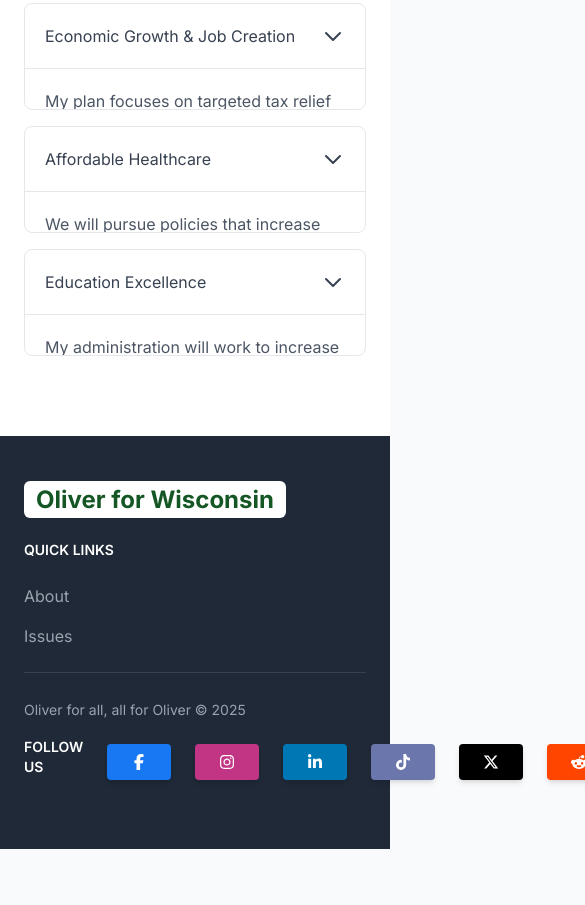
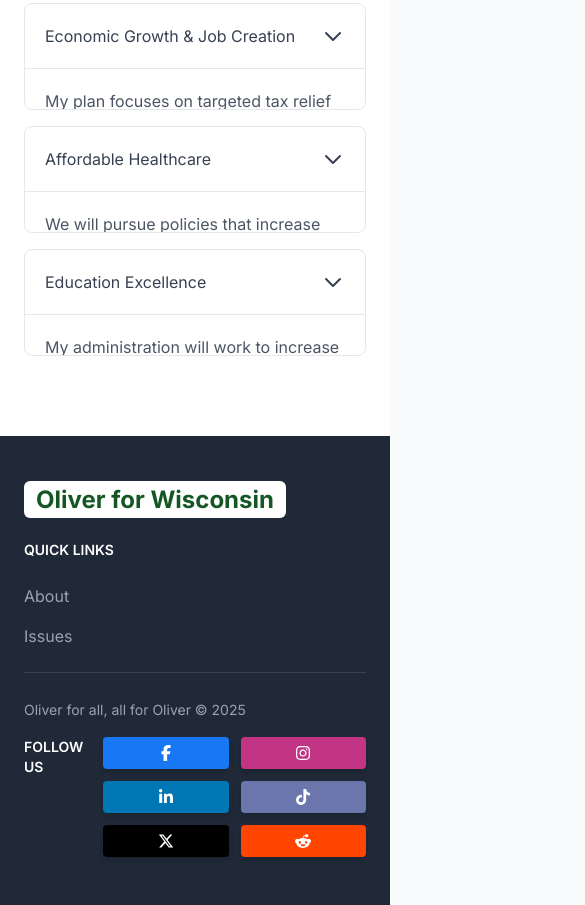
Before and after one commit to OliverCarranza/OliverCarranza.github.io, a plain HTML site: page index.html in a window 390 px wide. Shown: the part 2948-3853 px from the top of the page, 585 px wide, since content can reach past the window. Before the commit the page ends 3797 px from the top, so only its background shows below. Drawn offline with nearby package versions, Linux system fonts and the light colour scheme.

Commit message:
Refactor social icons layout in footer
Replaces button-wrapped social links with accessible anchor tags and arranges them in a responsive grid for mobile and horizontal flex for larger screens. Improves semantic structure, accessibility, and visual consistency of the social icons section.

```diff
--- a/index.html
+++ b/index.html
@@ -281,75 +281,54 @@
                 <hr class="my-6 border-gray-700 sm:mx-auto lg:my-8" />
                 <div class="sm:flex sm:items-center sm:justify-between">
                     <span class="text-sm text-gray-400 sm:text-center">Oliver for all, all for Oliver &copy; 2025 </span>
-                    <div class="flex mt-4 space-x-6 sm:justify-center sm:mt-0">
+                    <div class="flex mt-4 sm:justify-center sm:mt-0">
                         <!-- Social Icons -->
-                        <h2 class="mb-6 text-sm font-semibold uppercase">Follow us</h2>
+                        <div class="mr-4">
+                            <h2 class="mb-2 text-sm font-semibold uppercase">Follow us</h2>
+                        </div>
+                        <!-- Grid on mobile (2 columns x 3 rows), horizontal on sm+ -->
+                        <div class="grid grid-cols-2 gap-3 sm:flex sm:space-x-6 sm:items-center w-full">
                             <!-- Facebook -->
-                        <button>
-                            <a href="https://www.google.com" target="_blank" type="button" data-twe-ripple-init data-twe-ripple-color="light" class="mb-2 inline-block rounded bg-[#1877f2] px-6 py-2.5 text-xs font-medium uppercase leading-normal text-white shadow-md transition duration-150 ease-in-out hover:shadow-lg focus:shadow-lg focus:outline-none focus:ring-0 active:shadow-lg">
-                                <span class="[&>svg]:h-4 [&>svg]:w-4">
-                                    <svg xmlns="http://www.w3.org/2000/svg" fill="currentColor" viewBox="0 0 320 512">
-                                        <!--!Font Awesome Free 6.5.1 by @fontawesome - https://fontawesome.com License - https://fontawesome.com/license/free Copyright 2024 Fonticons, Inc. -->
+                            <a href="https://www.google.com" target="_blank" rel="noopener noreferrer" aria-label="Facebook" class="w-full sm:w-auto inline-flex items-center justify-center rounded bg-[#1877f2] px-4 py-2 text-xs font-medium uppercase leading-normal text-white shadow-md transition duration-150 ease-in-out hover:shadow-lg focus:shadow-lg focus:outline-none focus:ring-0 active:shadow-lg">
+                                <svg xmlns="http://www.w3.org/2000/svg" fill="currentColor" viewBox="0 0 320 512" class="h-4 w-4">
                                     <path d="M80 299.3V512H196V299.3h86.5l18-97.8H196V166.9c0-51.7 20.3-71.5 72.7-71.5c16.3 0 29.4 .4 37 1.2V7.9C291.4 4 256.4 0 236.2 0C129.3 0 80 50.5 80 159.4v42.1H14v97.8H80z" />
                                 </svg>
-                                </span>
                             </a>
-                        </button>
+
                             <!-- Instagram -->
-                        <button>
-                            <a href="https://www.google.com" target="_blank" type="button" data-twe-ripple-init data-twe-ripple-color="light" class="mb-2 inline-block rounded bg-[#c13584] px-6 py-2.5 text-xs font-medium uppercase leading-normal text-white shadow-md transition duration-150 ease-in-out hover:shadow-lg focus:shadow-lg focus:outline-none focus:ring-0 active:shadow-lg">
-                                <span class="[&>svg]:h-4 [&>svg]:w-4">
-                                    <svg xmlns="http://www.w3.org/2000/svg" fill="currentColor" viewBox="0 0 448 512">
-                                        <!--!Font Awesome Free 6.5.1 by @fontawesome - https://fontawesome.com License - https://fontawesome.com/license/free Copyright 2024 Fonticons, Inc. -->
+                            <a href="https://www.google.com" target="_blank" rel="noopener noreferrer" aria-label="Instagram" class="w-full sm:w-auto inline-flex items-center justify-center rounded bg-[#c13584] px-4 py-2 text-xs font-medium uppercase leading-normal text-white shadow-md transition duration-150 ease-in-out hover:shadow-lg focus:shadow-lg focus:outline-none focus:ring-0 active:shadow-lg">
+                                <svg xmlns="http://www.w3.org/2000/svg" fill="currentColor" viewBox="0 0 448 512" class="h-4 w-4">
                                     <path d="M224.1 141c-63.6 0-114.9 51.3-114.9 114.9s51.3 114.9 114.9 114.9S339 319.5 339 255.9 287.7 141 224.1 141zm0 189.6c-41.1 0-74.7-33.5-74.7-74.7s33.5-74.7 74.7-74.7 74.7 33.5 74.7 74.7-33.6 74.7-74.7 74.7zm146.4-194.3c0 14.9-12 26.8-26.8 26.8-14.9 0-26.8-12-26.8-26.8s12-26.8 26.8-26.8 26.8 12 26.8 26.8zm76.1 27.2c-1.7-35.9-9.9-67.7-36.2-93.9-26.2-26.2-58-34.4-93.9-36.2-37-2.1-147.9-2.1-184.9 0-35.8 1.7-67.6 9.9-93.9 36.1s-34.4 58-36.2 93.9c-2.1 37-2.1 147.9 0 184.9 1.7 35.9 9.9 67.7 36.2 93.9s58 34.4 93.9 36.2c37 2.1 147.9 2.1 184.9 0 35.9-1.7 67.7-9.9 93.9-36.2 26.2-26.2 34.4-58 36.2-93.9 2.1-37 2.1-147.8 0-184.8zM398.8 388c-7.8 19.6-22.9 34.7-42.6 42.6-29.5 11.7-99.5 9-132.1 9s-102.7 2.6-132.1-9c-19.6-7.8-34.7-22.9-42.6-42.6-11.7-29.5-9-99.5-9-132.1s-2.6-102.7 9-132.1c7.8-19.6 22.9-34.7 42.6-42.6 29.5-11.7 99.5-9 132.1-9s102.7-2.6 132.1 9c19.6 7.8 34.7 22.9 42.6 42.6 11.7 29.5 9 99.5 9 132.1s2.7 102.7-9 132.1z" />
                                 </svg>
-                                </span>
                             </a>
-                        </button>
+
                             <!-- Linkedin -->
-                        <button>
-                            <a href="https://www.google.com" target="_blank" type="button" data-twe-ripple-init data-twe-ripple-color="light" class="mb-2 inline-block rounded bg-[#0077b5] px-6 py-2.5 text-xs font-medium uppercase leading-normal text-white shadow-md transition duration-150 ease-in-out hover:shadow-lg focus:shadow-lg focus:outline-none focus:ring-0 active:shadow-lg">
-                                <span class="[&>svg]:h-4 [&>svg]:w-4">
-                                    <svg xmlns="http://www.w3.org/2000/svg" fill="currentColor" viewBox="0 0 448 512">
-                                        <!--!Font Awesome Free 6.5.1 by @fontawesome - https://fontawesome.com License - https://fontawesome.com/license/free Copyright 2024 Fonticons, Inc. -->
+                            <a href="https://www.google.com" target="_blank" rel="noopener noreferrer" aria-label="LinkedIn" class="w-full sm:w-auto inline-flex items-center justify-center rounded bg-[#0077b5] px-4 py-2 text-xs font-medium uppercase leading-normal text-white shadow-md transition duration-150 ease-in-out hover:shadow-lg focus:shadow-lg focus:outline-none focus:ring-0 active:shadow-lg">
+                                <svg xmlns="http://www.w3.org/2000/svg" fill="currentColor" viewBox="0 0 448 512" class="h-4 w-4">
                                     <path d="M100.3 448H7.4V148.9h92.9zM53.8 108.1C24.1 108.1 0 83.5 0 53.8a53.8 53.8 0 0 1 107.6 0c0 29.7-24.1 54.3-53.8 54.3zM447.9 448h-92.7V302.4c0-34.7-.7-79.2-48.3-79.2-48.3 0-55.7 37.7-55.7 76.7V448h-92.8V148.9h89.1v40.8h1.3c12.4-23.5 42.7-48.3 87.9-48.3 94 0 111.3 61.9 111.3 142.3V448z" />
                                 </svg>
-                                </span>
                             </a>
-                        </button>
+
                             <!-- TikTok -->
-                        <button>
-                            <a href="https://www.google.com" target="_blank" type="button" data-twe-ripple-init data-twe-ripple-color="light" class="mb-2 inline-block rounded bg-[#6a76ac] px-6 py-2.5 text-xs font-medium uppercase leading-normal text-white shadow-md transition duration-150 ease-in-out hover:shadow-lg focus:shadow-lg focus:outline-none focus:ring-0 active:shadow-lg">
-                                <span class="[&>svg]:h-4 [&>svg]:w-4">
-                                    <svg xmlns="http://www.w3.org/2000/svg" fill="currentColor" viewBox="0 0 448 512">
-                                        <!--!Font Awesome Free 6.5.1 by @fontawesome - https://fontawesome.com License - https://fontawesome.com/license/free Copyright 2024 Fonticons, Inc. -->
+                            <a href="https://www.google.com" target="_blank" rel="noopener noreferrer" aria-label="TikTok" class="w-full sm:w-auto inline-flex items-center justify-center rounded bg-[#6a76ac] px-4 py-2 text-xs font-medium uppercase leading-normal text-white shadow-md transition duration-150 ease-in-out hover:shadow-lg focus:shadow-lg focus:outline-none focus:ring-0 active:shadow-lg">
+                                <svg xmlns="http://www.w3.org/2000/svg" fill="currentColor" viewBox="0 0 448 512" class="h-4 w-4">
                                     <path d="M448 209.9a210.1 210.1 0 0 1 -122.8-39.3V349.4A162.6 162.6 0 1 1 185 188.3V278.2a74.6 74.6 0 1 0 52.2 71.2V0l88 0a121.2 121.2 0 0 0 1.9 22.2h0A122.2 122.2 0 0 0 381 102.4a121.4 121.4 0 0 0 67 20.1z" />
                                 </svg>
-                                </span>
                             </a>
-                        </button>
+
                             <!-- X -->
-                        <button>
-                            <a href="https://www.google.com" target="_blank" type="button" data-twe-ripple-init data-twe-ripple-color="light" class="mb-2 inline-block rounded bg-black px-6 py-2.5 text-xs font-medium uppercase leading-normal text-white shadow-md transition duration-150 ease-in-out hover:shadow-lg focus:shadow-lg focus:outline-none focus:ring-0 active:shadow-lg">
-                                <span class="[&>svg]:h-4 [&>svg]:w-4">
-                                    <svg xmlns="http://www.google.com" fill="currentColor" viewBox="0 0 512 512">
-                                        <!--!Font Awesome Free 6.5.1 by @fontawesome - https://fontawesome.com License - https://fontawesome.com/license/free Copyright 2024 Fonticons, Inc. -->
+                            <a href="https://www.google.com" target="_blank" rel="noopener noreferrer" aria-label="X (Twitter)" class="w-full sm:w-auto inline-flex items-center justify-center rounded bg-black px-4 py-2 text-xs font-medium uppercase leading-normal text-white shadow-md transition duration-150 ease-in-out hover:shadow-lg focus:shadow-lg focus:outline-none focus:ring-0 active:shadow-lg">
+                                <svg xmlns="http://www.w3.org/2000/svg" fill="currentColor" viewBox="0 0 512 512" class="h-4 w-4">
                                     <path d="M389.2 48h70.6L305.6 224.2 487 464H345L233.7 318.6 106.5 464H35.8L200.7 275.5 26.8 48H172.4L272.9 180.9 389.2 48zM364.4 421.8h39.1L151.1 88h-42L364.4 421.8z" />
                                 </svg>
-                                </span>
                             </a>
-                        </button>
+
                             <!-- Reddit -->
-                        <button>
-                            <a href="https://www.reddit.com" target="_blank" type="button" data-twe-ripple-init data-twe-ripple-color="light" class="mb-2 inline-block rounded bg-[#ff4500] px-6 py-2.5 text-xs font-medium uppercase leading-normal text-white shadow-md transition duration-150 ease-in-out hover:shadow-lg focus:shadow-lg focus:outline-none focus:ring-0 active:shadow-lg">
-                                <span class="[&>svg]:h-4 [&>svg]:w-4">
-                                    <svg xmlns="http://www.w3.org/2000/svg" fill="currentColor" viewBox="0 0 512 512">
-                                        <!--!Font Awesome Free 6.5.1 by @fontawesome - https://fontawesome.com License - https://fontawesome.com/license/free Copyright 2024 Fonticons, Inc. -->
-                                        <path d="M373 138.6c-25.2 0-46.3-17.5-51.9-41l0 0c-30.6 4.3-54.2 30.7-54.2 62.4l0 .2c47.4 1.8 90.6 15.1 124.9 36.3c12.6-9.7 28.4-15.5 45.5-15.5c41.3 0 74.7 33.4 74.7 74.7c0 29.8-17.4 55.5-42.7 67.5c-2.4 86.8-97 156.6-213.2 156.6S45.5 410.1 43 323.4C17.6 311.5 0 285.7 0 255.7c0-41.3 33.4-74.7 74.7-74.7c17.2 0 33 5.8 45.7 15.6c34-21.1 76.8-34.4 123.7-36.4l0-.3c0-44.3 33.7-80.9 76.8-85.5C325.8 50.2 347.2 32 373 32c29.4 0 53.3 23.9 53.3 53.3s-23.9 53.3-53.3 53.3zM157.5 255.3c-20.9 0-38.9 20.8-40.2 47.9s17.1 38.1 38 38.1s36.6-9.8 37.8-36.9s-14.7-49.1-35.7-49.1zM395 303.1c-1.2-27.1-19.2-47.9-40.2-47.9s-36.9 22-35.7 49.1c1.2 27.1 16.9 36.9 37.8 36.9s39.3-11 38-38.1zm-60.1 70.8c1.5-3.6-1-7.7-4.9-8.1c-23-2.3-47.9-3.6-73.8-3.6s-50.8 1.3-73.8 3.6c-3.9 .4-6.4 4.5-4.9 8.1c12.9 30.8 43.3 52.4 78.7 52.4s65.8-21.6 78.7-52.4z" />
+                            <a href="https://www.reddit.com" target="_blank" rel="noopener noreferrer" aria-label="Reddit" class="w-full sm:w-auto inline-flex items-center justify-center rounded bg-[#ff4500] px-4 py-2 text-xs font-medium uppercase leading-normal text-white shadow-md transition duration-150 ease-in-out hover:shadow-lg focus:shadow-lg focus:outline-none focus:ring-0 active:shadow-lg">
+                                <svg xmlns="http://www.w3.org/2000/svg" fill="currentColor" viewBox="0 0 512 512" class="h-4 w-4">
+                                    <path d="M373 138.6c-25.2 0-46.3-17.5-51.9-41l0 0c-30.6 4.3-54.2 30.7-54.2 62.4l0 .2c47.4 1.8 90.6 15.1 124.9 36.3c12.6-9.7 28.4-15.5 45.5-15.5c41.3 0 74.7 33.4 74.7 74.7c0 29.8-17.4 55.5-42.7 67.5c-2.4 86.8-97 156.6-213.2 156.6S45.5 410.1 43 323.4C17.6 311.5 0 285.7 0 255.7c0-41.3 33.4-74.7 74.7-74.7c17.2 0 33 5.8 45.7 15.6c34-21.1 76.8-34.4 123.7-36.4l0-.3c0-44.3 33.7-80.9 76.8-85.5C325.8 50.2 347.2 32 373 32c29.4 0 53.3 23.9 53.3 53.3s-23.9 53.3-53.3 53.3zM157.5 255.3c-20.9 0-38.9 20.8-40.2 47.9s 17.1 38.1 38 38.1s36.6-9.8 37.8-36.9s-14.7-49.1-35.7-49.1zM395 303.1c-1.2-27.1-19.2-47.9-40.2-47.9s-36.9 22-35.7 49.1c1.2 27.1 16.9 36.9 37.8 36.9s39.3-11 38-38.1zm-60.1 70.8c1.5-3.6-1-7.7-4.9-8.1c-23-2.3-47.9-3.6-73.8-3.6s-50.8 1.3-73.8 3.6c-3.9 .4-6.4 4.5-4.9 8.1c12.9 30.8 43.3 52.4 78.7 52.4s65.8-21.6 78.7-52.4z" />
                                 </svg>
-                                </span>
                             </a>
-                        </button>
                         </div>
                 </div>
             </div>
```
Lines whose indentation alone changed are shown as unchanged.
